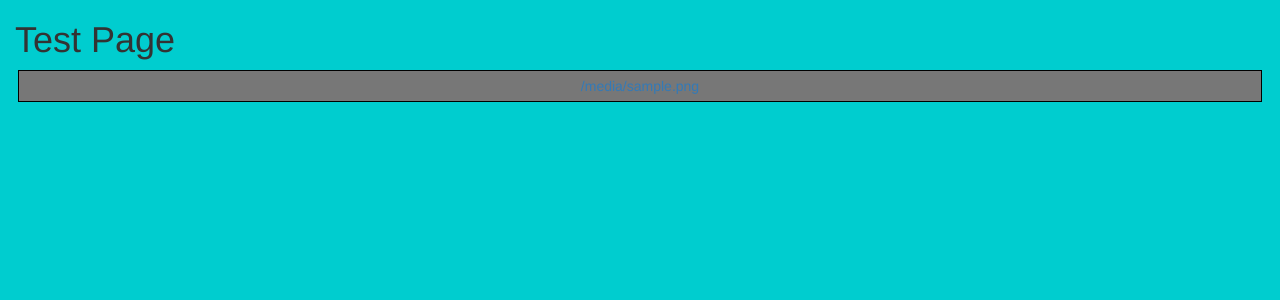
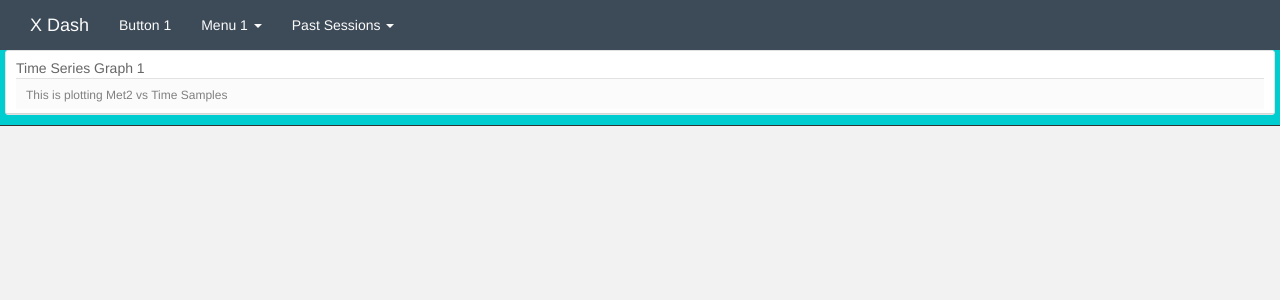
Before and after one commit to iamsitting/django_v1, a Django app: template cxp_v1/templates/cxp_v1/dataplot.html in a window 1280 px wide. Shown: the top 300 px of the page. Run offline with Django 3.2, Linux system fonts and the light colour scheme; the template is opened without the code that fills it: most values are stand-ins (such as "Sample title", 1, 10 or a date in 2020); some libraries are stand-ins or nearby versions.

Commit message:
Updated dashboard page

```diff
--- a/cxp_v1/static/cxp_v1/css/dataplot.css
+++ b/cxp_v1/static/cxp_v1/css/dataplot.css
@@ -1,4 +1,7 @@
 body {
+	background-color: #00cdcf;
+}
+.bg-theme {
 	background-color: #00cdcf;
 }
 
@@ -6,7 +9,6 @@ body {
 	background-color: #777;
 	padding: 5px;
 	text-align: center;
-	border: 1px solid black;
 	margin: 3px;
 	color: white;
 }
@@ -16,3 +18,8 @@ body {
 	height: 100%;
 	width: 100%;
 }
+
+#graph1 {
+	display:block;
+	width: 100%;
+}
--- /dev/null
+++ b/cxp_v1/static/cxp_v1/css/keen-dashboards.css
@@ -0,0 +1,78 @@
+
+/*
+ * Full-page application style
+ */
+
+body.application {
+  background: #f2f2f2;
+  padding: 60px 20px 0;
+}
+body.application > .container-fluid {
+  padding-left: 0;
+  padding-right: 0;
+}
+body.application div[class^="col-"] {
+  padding-left: 5px;
+  padding-right: 5px;
+}
+body.application div[class^="col-"] div[class^="col-"] {
+  padding-left: 15px;
+  padding-right: 15px;
+}
+
+body.application hr {
+  border-color: #d7d7d7;
+  margin: 10px 0;
+}
+
+
+.navbar-inverse {
+  background-color: #3d4a57;
+  border-color: #333;
+}
+.navbar-inverse .navbar-nav > li > a,
+.navbar .navbar-brand {
+  color: #fbfbfb;
+  text-decoration: none;
+}
+
+.main-nav > li > a:hover {
+  border-bottom: 2px solid transparent;
+  -webkit-transition: border 300ms ease;
+  -o-transition: border 300ms ease;
+  transition: border 300ms ease;
+  border-bottom-color: white;
+}
+
+.return-link, .return-link:focus, .return-link:hover {
+  text-decoration: none;
+}
+
+.chart-wrapper {
+  background: #fff;
+  border: 1px solid #e2e2e2;
+  border-radius: 3px;
+  margin-bottom: 10px;
+}
+.chart-wrapper .chart-title {
+  border-bottom: 1px solid #d7d7d7;
+  color: #666;
+  font-size: 14px;
+  font-weight: 200;
+  padding: 7px 10px 4px;
+}
+
+.chart-wrapper .chart-stage {
+  /*min-height: 240px;*/
+  overflow: hidden;
+  padding: 5px 10px;
+  position: relative;
+}
+
+.chart-wrapper .chart-notes {
+  background: #fbfbfb;
+  border-top: 1px solid #e2e2e2;
+  color: #808080;
+  font-size: 12px;
+  padding: 8px 10px 5px;
+}
--- a/cxp_v1/static/cxp_v1/css/main.css
+++ b/cxp_v1/static/cxp_v1/css/main.css
@@ -1,4 +1,4 @@
-@import url(font-awesome.min.css);
+/*@import url(font-awesome.min.css);*/
 @import url("http://fonts.googleapis.com/css?family=Raleway:300,700");
 
 /*
--- a/cxp_v1/static/cxp_v1/js/dataplot.js
+++ b/cxp_v1/static/cxp_v1/js/dataplot.js
@@ -23,13 +23,13 @@ function processData(allRows, key1, key2) {
 };
 
 function makePlotly(x,y) {
-	var plotDiv = document.getElementById("plot");
+	var plotDiv = document.getElementById("graph1");
 	var traces = [{
 		x: x,
 		y: y
 	}];
 
-	Plotly.newPlot('graph1', traces, {
+	Plotly.newPlot(plotDiv, traces, {
 		title: 'Plotting local file'
 	});
 };
--- a/cxp_v1/templates/cxp_v1/dataplot.html
+++ b/cxp_v1/templates/cxp_v1/dataplot.html
@@ -5,34 +5,86 @@
 		<meta charset="UTF-8">
 		<title>Cycle X-Pro</title>
 
-		<link rel="stylesheet" href="http://maxcdn.bootstrapcdn.com/bootstrap/3.3.6/css/bootstrap.min.css">
-		<link rel="stylesheet" href="{% static 'cxp_v1/css/dataplot.css' %}">
+		 <!-- Latest compiled and minified CSS -->
+		<link rel="stylesheet" href="http://maxcdn.bootstrapcdn.com/bootstrap/3.3.7/css/bootstrap.min.css">
+
+		<!-- jQuery library -->
+		<script src="https://ajax.googleapis.com/ajax/libs/jquery/1.12.4/jquery.min.js"></script>
+
+		<!-- Latest compiled JavaScript -->
+		<script src="http://maxcdn.bootstrapcdn.com/bootstrap/3.3.7/js/bootstrap.min.js"></script>
+
+		<!--link rel="stylesheet" href="http://maxcdn.bootstrapcdn.com/bootstrap/3.3.6/css/bootstrap.min.css"-->
+		<!--link rel="stylesheet" href="{% static 'cxp_v1/css/dataplot.css' %}"-->
+
+		<link rel="stylesheet" type="text/css" href="{% static 'cxp_v1/css/keen-dashboards.css' %}">
+		<link rel="stylesheet" type="text/css" href="{% static 'cxp_v1/css/dataplot.css' %}">
 
 		<script src="https://cdn.plot.ly/plotly-latest.min.js"></script>
 		<script src="{% static 'cxp_v1/js/dataplot.js' %}"></script>
 
 	</head>
 
-	<body>
-		<div class="container-fluid">
-		<div class="row">
-		<div class="col-xs-12">
-			<h1 class="text-canter"> Test Page </h1>
+	<body class="application">
+		<div class="navbar navbar-inverse navbar-fixed-top" role="navigation">
+			<div class="container-fluid">
+				<div class="navbar-header">
+					<button type="button" class="navbar-toggle" data-toggle="collapse" data-target=".navbar-collapse">
+						<span class="sr-only">Toggle Navigation</span>
+						<span class="icon-bar"></span>
+						<span class="icon-bar"></span>
+						<span class="icon-bar"></span>
+					</button>
+					<a class="navbar-brand" href="../">
+						<span class="glyphicon glyhpicon-chevron-left"></span>
+					</a>
+					<a class="navbar-brand" href="./"> X Dash </a>
+				</div>
+				<div class="navbar-collapse collapse">
+					<ul class=" nav navbar-nav navbar-left">
+						<li><a href="#">Button 1</a></li>
 
-			<div id="filediv">
-				{% for file in filelist %}
-					<div onclick="makeplot('{{file}}', 0, 'speed')" class="file-row">
-						<a href="#graph1" class="fill-div">
-							{{ file }}
-						</a>
-					</div>
-				{% endfor %}
-			</div>
+						<li class="dropdown">
+							<a href="#" class="dropdown-toggle" data-toggle="dropdown" role="button" aria-haspopup="true" aria-expanded="false">Menu 1
+								<span class="caret">
+								</span>
+							</a>
+							<ul class="dropdown-menu">
+								<li><a href="#">Sub 1</a></li>
+								<li><a href="#">Sub 2</a></li>
+							</ul>
+						</li>
 
-			<div id="graph1">
+						<li class="dropdown">
+							<a href="#" class="dropdown-toggle" data-toggle="dropdown" role="button" aria-haspopup="true" aria-expanded="false">Past Sessions
+								<span class="caret"></span>
+							</a>
+							<ul class="dropdown-menu">
+								{% for file in filelist %}
+									<li onclick="makeplot('{{file}}', 0, 'met2')">
+									<a href="#graph1">{{file}}</a>
+									</li>
+								{% endfor %}
+							</ul>
+						</li>
+					</ul>
 			</div>
 		</div>
-		</div>
+		<div class="container-fluid bg-theme">
+
+			<div class="row">
+				<div class="col-sm-12">
+					<div class="chart-wrapper">
+						<div class="chart-title">
+							Time Series Graph 1
+							<div id="graph1"></div>
+							<div class="chart-notes">
+							This is plotting Met2 vs Time Samples
+							</div>
+						</div>
+					</div>
+				</div>
+			</div>
 		</div>
 	</body>
 </html>
```
Also changed, not shown: cxp_v1/static/cxp_v1/css/keen-static.css (added, +155 -0 lines), cxp_v1/templates/cxp_v1/index.html (+17 -16 lines), cxp_v1/static/cxp_v1/css/font-awesome.min.css, cxp_v1/static/cxp_v1/fonts/FontAwesome.otf, cxp_v1/static/cxp_v1/fonts/fontawesome-webfont.ttf, cxp_v1/static/cxp_v1/fonts/fontawesome-webfont.woff, cxp_v1/static/cxp_v1/fonts/fontawesome-webfont.woff2, 2 other files.
